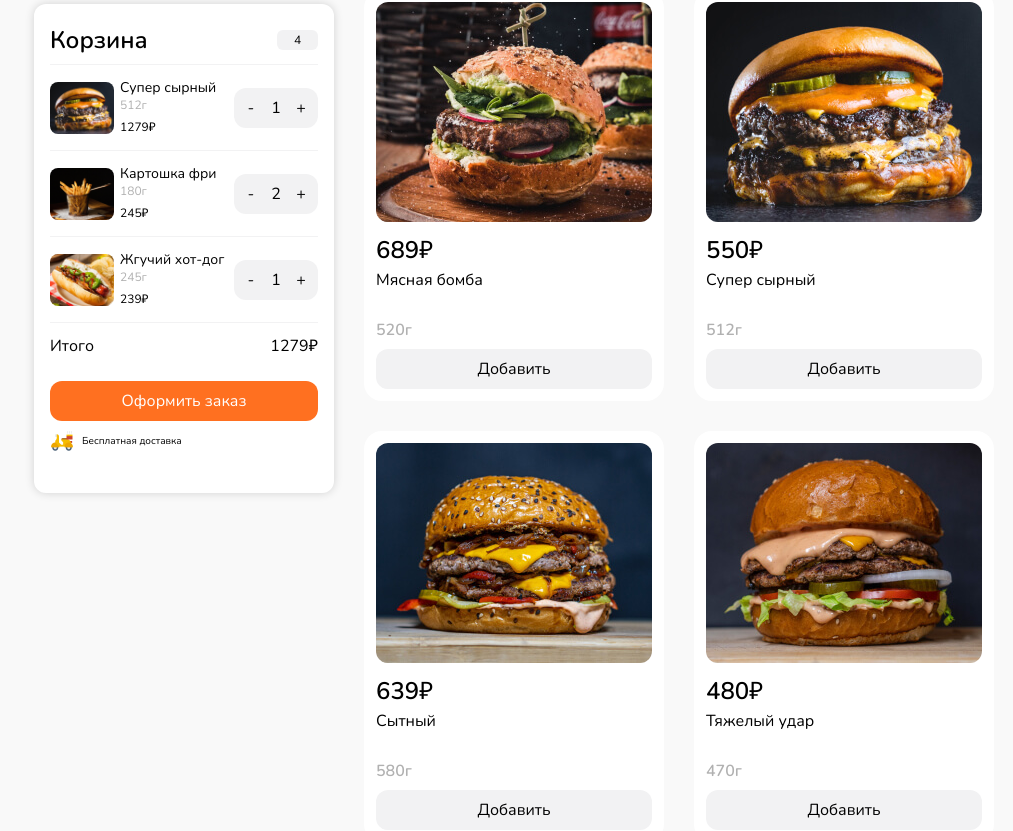
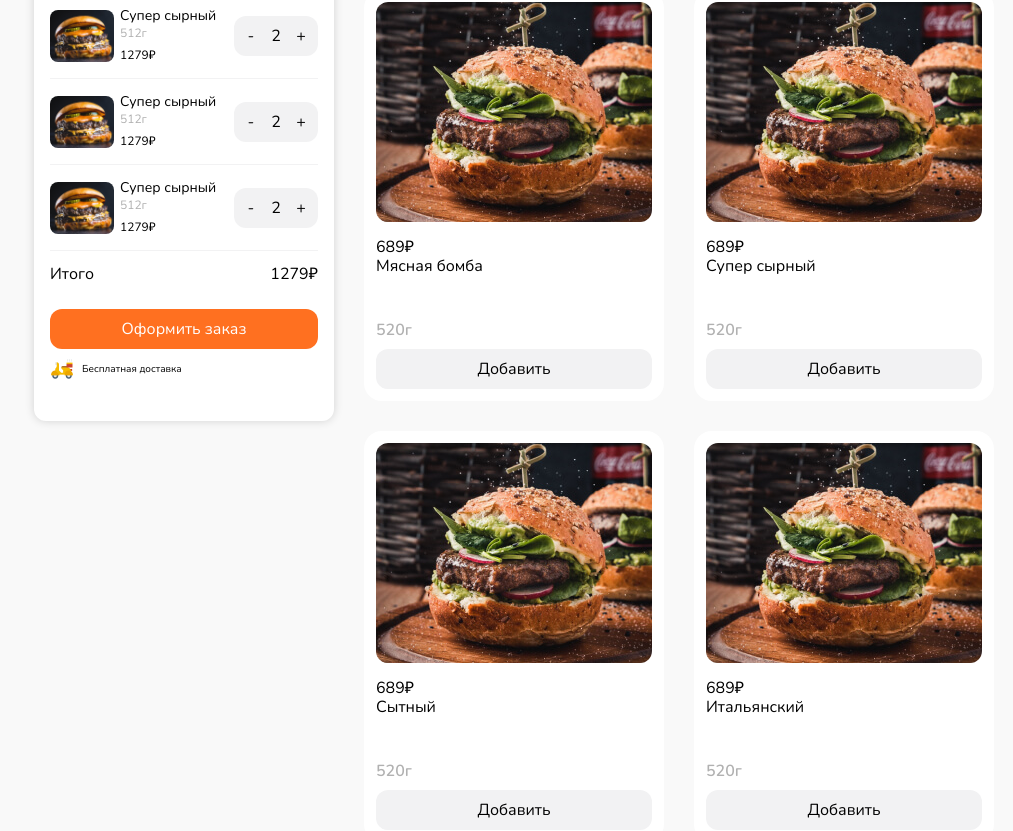
Before and after one commit to Mikisum/Delivery, a React (Vite) app: page / in a window 1280 px wide. Shown: the part 669-1500 px from the top of the page, without its empty margins (126-1139 px from the left). Built offline with nearby package versions, Linux system fonts and the light colour scheme.

Commit message:
feat: split into components catalog

```diff
--- a/src/components/Catalog/Catalog.jsx
+++ b/src/components/Catalog/Catalog.jsx
@@ -1,115 +1,33 @@
-import React from 'react'
-import { Layout } from '../Layout/Layout'
-import { Order } from '../Order/Order'
-import './catalog.css'
-import './product.css'
+import React from 'react';
+import { Layout } from '../Layout/Layout';
+import { Order } from '../Order/Order';
+import style from './Catalog.module.css';
+import { CatalogProguct } from './CatalogProduct/CatalogProguct';
+
+const goodsList = [
+  { title: 'Мясная бомба' },
+  { title: 'Супер сырный' },
+  { title: 'Сытный' },
+  { title: 'Итальянский' },
+  { title: 'Вечная классика' },
+  { title: 'Тяжелый удар' },
+];
 
 export const Catalog = () => {
   return (
-    <section className="catalog">
-      <Layout className="catalog__container">
+    <section className={style.catalog}>
+      <Layout className={style.container}>
         <Order />
 
-        <div className="catalog__wrapper">
-          <h2 className="catalog__title">Бургеры</h2>
-
-          <div className="catalog__wrap_list">
-            <ul className="catalog__list">
-              <li className="catalog__item">
-                <article className="product">
-                  <img src="../../src/assets/img/photo-5.jpg" alt="Мясная бомба" className="product__image" />
-
-                  <p className="product__price">689<span className="currency">₽</span></p>
-
-                  <h3 className="product__title">
-                    <button className="product__detail">Мясная бомба</button>
-                  </h3>
-
-                  <p className="product__weight">520г</p>
-
-                  <button className="product__add" type="button">Добавить</button>
-                </article>
-              </li>
-
-              <li className="catalog__item">
-                <article className="product">
-                  <img src="../../src/assets/img/photo-1.jpg" alt="Супер сырный" className="product__image" />
-
-                  <p className="product__price">550<span className="currency">₽</span></p>
-
-                  <h3 className="product__title">
-                    <button className="product__detail">Супер сырный</button>
-                  </h3>
-
-                  <p className="product__weight">512г</p>
-
-                  <button className="product__add" type="button">Добавить</button>
-                </article>
-              </li>
-
-              <li className="catalog__item">
-                <article className="product">
-                  <img src="../../src/assets/img/photo-3.jpg" alt="Сытный" className="product__image" />
-
-                  <p className="product__price">639<span className="currency">₽</span></p>
-
-                  <h3 className="product__title">
-                    <button className="product__detail">Сытный</button>
-                  </h3>
-
-                  <p className="product__weight">580г</p>
-
-                  <button className="product__add" type="button">Добавить</button>
-                </article>
-              </li>
-
-              <li className="catalog__item">
-                <article className="product">
-                  <img src="../../src/assets/img/photo.jpg" alt="Тяжелый удар" className="product__image" />
-
-                  <p className="product__price">480<span className="currency">₽</span></p>
-
-                  <h3 className="product__title">
-                    <button className="product__detail">Тяжелый удар</button>
-                  </h3>
-
-                  <p className="product__weight">470г</p>
-
-                  <button className="product__add" type="button">Добавить</button>
-                </article>
-              </li>
-
-              <li className="catalog__item">
-                <article className="product">
-                  <img src="../../src/assets/img/photo-2.jpg" alt="Вечная классика" className="product__image" />
-
-                  <p className="product__price">450<span className="currency">₽</span></p>
-
-                  <h3 className="product__title">
-                    <button className="product__detail">Вечная классика</button>
-                  </h3>
-
-                  <p className="product__weight">450г</p>
-
-                  <button className="product__add" type="button">Добавить</button>
-                </article>
-              </li>
-
-              <li className="catalog__item">
-                <article className="product">
-                  <img src="../../src/assets/img/photo-4.jpg" alt="Итальянский" className="product__image" />
-
-                  <p className="product__price">560<span className="currency">₽</span></p>
-
-                  <h3 className="product__title">
-                    <button className="product__detail">Итальянский</button>
-                  </h3>
-
-                  <p className="product__weight">510г</p>
-
-                  <button className="product__add" type="button">Добавить</button>
-                </article>
-              </li>
+        <div className={style.wrapper}>
+          <h2 className={style.title}>Бургеры</h2>
+          <div className={style.wrap_list}>
+            <ul className={style.list}>
+              {goodsList.map(item => (
+                <li className={style.item}>
+                  <CatalogProguct title={item.title} />
+                </li>
+              ))}
             </ul>
           </div>
         </div>
--- a/src/components/Catalog/catalog.css
+++ b/src/components/Catalog/Catalog.module.css
@@ -2,19 +2,19 @@
   margin-bottom: 80px;
 }
 
-.catalog__order {
+.order {
   min-height: 48px;
   margin-bottom: 30px;
 }
 
-.catalog__title {
+.title {
   font-weight: 600;
   font-size: 28px;
   line-height: 120%;
   margin-bottom: 16px;
 }
 
-.catalog__list {
+.list {
   display: grid;
   grid-template-columns: repeat(auto-fit, 145px);
   gap: 10px;
@@ -26,25 +26,25 @@
     margin-bottom: 100px;
   }
 
-  .catalog__container {
+  .container {
     display: flex;
     gap: 30px;
   }
 
-  .catalog__order {
+  .order {
     padding-top: 72px;
   }
 
-  .catalog__wrapper {
+  .wrapper {
     flex-grow: 1;
   }
 
-  .catalog__title {
+  .title {
     font-weight: 600;
     margin-bottom: 24px;
   }
 
-  .catalog__list {
+  .list {
     grid-template-columns: repeat(auto-fit, 300px);
     gap: 30px;
   }
--- /dev/null
+++ b/src/components/Catalog/CatalogProduct/CatalogProguct.jsx
@@ -0,0 +1,20 @@
+import React from 'react'
+import style from './CatalogProguct.module.css'
+
+export const CatalogProguct = ({ title }) => {
+  return (
+    <article className={style.product}>
+      <img src="../../src/assets/img/photo-5.jpg" alt={title} className={style.image} />
+
+      <p className="price">689<span className="currency">₽</span></p>
+
+      <h3 className={style.title}>
+        <button className={style.detail}>{title}</button>
+      </h3>
+
+      <p className={style.weight}>520г</p>
+
+      <button className={style.add} type="button">Добавить</button>
+    </article>
+  )
+}
--- a/src/components/Catalog/product.css
+++ b/src/components/Catalog/CatalogProduct/CatalogProguct.module.css
@@ -8,7 +8,7 @@
   position: relative;
 }
 
-.product__image {
+.image {
   width: 100%;
   height: 120px;
   object-fit: cover;
@@ -16,14 +16,14 @@
   margin-bottom: 10px;
 }
 
-.product__price {
+.price {
   font-weight: 600;
   font-size: 16px;
   line-height: 100%;
   margin-bottom: 4px;
 }
 
-.product__title {
+.title {
   font-weight: 400;
   font-size: 12px;
   line-height: 130%;
@@ -31,16 +31,16 @@
   margin-bottom: 4px;
 }
 
-.product__detail {
+.detail {
   outline: none;
 }
 
-.product__detail:focus-visible,
-.product__detail:hover {
+.detail:focus-visible,
+.detail:hover {
   color: #F86310;
 }
 
-.product__detail:after {
+.detail:after {
   content: '';
   position: absolute;
   inset: 0;
@@ -49,11 +49,11 @@
   border-radius: 12px;
 }
 
-.product__detail:focus-visible:after {
+.detail:focus-visible:after {
   outline-color: #F86310;
 }
 
-.product__weight {
+.weight {
   font-weight: 600;
   font-size: 12px;
   line-height: 130%;
@@ -61,7 +61,7 @@
   margin-bottom: 7px;
 }
 
-.product__add {
+.add {
   background: #F2F2F3;
   border-radius: 8px;
   width: 100%;
@@ -72,19 +72,19 @@
   transition: transform .1s ease, background-color .3s ease-in-out;
 }
 
-.product__add:hover {
+.add:hover {
   background-color: #FFAB08;
 }
 
-.product__add:focus-visible {
+.add:focus-visible {
   background-color: #F86310;
 }
 
-.product__add:active {
+.add:active {
   transform: translate(1px, 2px)
 }
 
-.product__add:disabled {
+.add:disabled {
   background-color: #F9F9F9;
   color: #ACACAC;
 }
@@ -96,27 +96,27 @@
     min-height: 411px;
   }
 
-  .product__image {
+  .image {
     height: 220px;
     border-radius: 12px;
     margin-bottom: 16px;
   }
 
-  .product__price {
+  .price {
     font-size: 24px;
     margin-bottom: 8px;
   }
 
-  .product__title {
+  .title {
     font-size: 16px;
   }
 
-  .product__weight {
+  .weight {
     font-size: 16px;
     margin-bottom: 8px;
   }
 
-  .product__add {
+  .add {
     border-radius: 12px;
     font-size: 16px;
     padding: 12px;
--- /dev/null
+++ b/src/components/Count/Count.jsx
@@ -0,0 +1,12 @@
+import React from 'react'
+import style from './Count.module.css'
+
+export const Count = ({ count }) => {
+  return (
+    <div className={style.count}>
+      <button className={style.minus}>-</button>
+      <p className={style.amount}>{count}</p>
+      <button className={style.plus}>+</button>
+    </div>
+  )
+}
--- a/src/components/Order/count.css
+++ b/src/components/Count/Count.module.css
@@ -12,11 +12,11 @@
   line-height: 16px;
 }
 
-.count__minus {
+.minus {
   width: 8px;
 }
 
-.count__plus {
+.plus {
   width: 8px;
 }
 
@@ -31,11 +31,11 @@
     line-height: 22px;
   }
 
-  .count__minus {
+  .minus {
     width: 10px;
   }
 
-  .count__plus {
+  .plus {
     width: 10px;
   }
 }
--- a/src/components/Order/Order.jsx
+++ b/src/components/Order/Order.jsx
@@ -1,94 +1,39 @@
 import React from 'react'
-import './count.css'
-import './goods.css'
-import './order.css'
+import { OrderGoods } from '../OrderGoods/OrderGoods'
+import style from './Order.module.css'
+
+const orderList = [
+  'Супер сырный', 'Кфртошка фри', 'Жгучий хот-дог'
+]
 
 export const Order = () => {
   return (
-    <div className="catalog__order order">
-      <section className="order__wrapper">
-        <div className="order__header" tabIndex="0" role="button">
-          <h2 className="order__title">Корзина</h2>
+    <div className={style.order}>
+      <section className={style.wrapper}>
+        <div className={style.header} tabIndex="0" role="button">
+          <h2 className={style.title}>Корзина</h2>
 
-          <span className="order__count">4</span>
+          <span className={style.count}>4</span>
         </div>
 
-        <div className="order__wrap_list">
-          <ul className="order__list">
-            <li className="order__item">
-              <img className="order__image" src="../../src/assets/img/burger_1.jpg" alt="Супер сырный" />
-
-              <div className="order__goods goods">
-                <h3 className="goods__title">Супер сырный</h3>
-
-                <p className="goods__weight">512г</p>
-
-                <p className="goods__price">1279
-                  <span className="currency">₽</span>
-                </p>
-              </div>
-
-              <div className="count">
-                <button className="count__minus">-</button>
-                <p className="count__amount">1</p>
-                <button className="count__plus">+</button>
-              </div>
-            </li>
-
-            <li className="order__item">
-              <img className="order__image" src="../../src/assets/img/free_1.jpg" alt="Картошка фри" />
-
-              <div className="order__goods goods">
-                <h3 className="goods__title">Картошка фри</h3>
-
-                <p className="goods__weight">180г</p>
-
-                <p className="goods__price">245
-                  <span className="currency">₽</span>
-                </p>
-              </div>
-
-              <div className="count">
-                <button className="count__minus">-</button>
-                <p className="count__amount">2</p>
-                <button className="count__plus">+</button>
-              </div>
-            </li>
-
-            <li className="order__item">
-              <img className="order__image" src="../../src/assets/img/hot-dog_1.jpg" alt="Жгучий хот-дог" />
-
-              <div className="order__goods goods">
-                <h3 className="goods__title">Жгучий хот-дог</h3>
-
-                <p className="goods__weight">245г</p>
-
-                <p className="goods__price">239
-                  <span className="currency">₽</span>
-                </p>
-              </div>
-
-              <div className="count">
-                <button className="count__minus">-</button>
-                <p className="count__amount">1</p>
-                <button className="count__plus">+</button>
-              </div>
-            </li>
+        <div className={style.wrap_list}>
+          <ul className={style.list}>
+            {orderList.map(item => <OrderGoods title={item.title} />)}
           </ul>
 
-          <div className="order__total">
+          <div className={style.total}>
             <p>Итого</p>
             <p>
-              <span className="order__amount">1279</span>
-              <span className="currency">₽</span>
+              <span className={style.amount}>1279</span>
+              <span className={style.currency}>₽</span>
             </p>
           </div>
 
-          <button className="order__submit">Оформить заказ</button>
+          <button className={style.submit}>Оформить заказ</button>
 
-          <div className="order__apeal">
-            <p className="order__text">Бесплатная доставка</p>
-            <button className="order__close">Свернуть</button>
+          <div className={style.apeal}>
+            <p className={style.text}>Бесплатная доставка</p>
+            <button className={style.close}>Свернуть</button>
           </div>
         </div>
       </section>
--- a/src/components/Order/order.css
+++ b/src/components/Order/Order.module.css
@@ -2,7 +2,7 @@
   position: relative;
 }
 
-.order__wrapper {
+.wrapper {
   position: absolute;
   left: 0;
   top: 0;
@@ -13,14 +13,14 @@
   padding: 16px 10px;
 }
 
-.order__header {
+.header {
   display: flex;
   justify-content: space-between;
   align-items: center;
   outline: none;
 }
 
-.order__header:after {
+.header:after {
   content: '';
   position: absolute;
   outline: 3px solid transparent;
@@ -29,21 +29,21 @@
   pointer-events: none;
 }
 
-.order__header:focus-visible:after {
+.header:focus-visible:after {
   outline-color: #FFAB08;
 }
 
-.order_open .order__header {
+.order_open .header {
   margin-bottom: 8px;
 }
 
-.order__title {
+.title {
   font-weight: 600;
   font-size: 16px;
   line-height: 100%;
 }
 
-.order__count {
+.count {
   display: flex;
   align-items: center;
   justify-content: center;
@@ -56,37 +56,19 @@
   border-radius: 6px;
 }
 
-.order__wrap_list {
+.wrap_list {
   display: none;
 }
 
-.order_open .order__wrap_list {
+.order_open .wrap_list {
   display: block;
 }
 
-.order__list {
+.list {
   margin-bottom: 13px;
 }
 
-.order__item {
-  display: flex;
-  align-items: center;
-  gap: 6px;
-  padding: 10px 0;
-  border-bottom: 1px solid #F2F2F3;
-}
-
-.order__item:first-child {
-  border-top: 1px solid #F2F2F3;
-}
-
-.order__image {
-  width: 64px;
-  height: 52px;
-  border-radius: 8px;
-}
-
-.order__total {
+.total {
   display: flex;
   align-items: center;
   justify-content: space-between;
@@ -96,7 +78,7 @@
   margin-bottom: 19px;
 }
 
-.order__submit {
+.submit {
   width: 100%;
   padding: 9px;
   background: #FF7020;
@@ -108,13 +90,13 @@
   margin-bottom: 8px;
 }
 
-.order__apeal {
+.apeal {
   display: flex;
   align-items: center;
   justify-content: space-between;
 }
 
-.order__text {
+.text {
   font-weight: 400;
   font-size: 10px;
   line-height: 24px;
@@ -122,14 +104,14 @@
   background: url('../../assets/img/delivery.png') left/24px no-repeat;
 }
 
-.order__close {
+.close {
   font-weight: 400;
   font-size: 10px;
   line-height: 14px;
   color: #B1B1B1;
 }
 
-.order__empty {
+.empty {
   font-weight: 400;
   font-size: 16px;
   line-height: 130%;
@@ -151,50 +133,46 @@
     width: 300px;
   }
 
-  .order__wrapper {
+  .wrapper {
     position: unset;
     padding: 24px 16px;
   }
 
-  .order__header {
+  .header {
     margin-bottom: 12px;
     pointer-events: none;
   }
 
-  .order__header:after {
+  .header:after {
     content: none;
   }
 
-  .order__title {
+  .title {
     font-size: 24px;
   }
 
 
-  .order__count {
+  .count {
     width: 41px;
     height: 20px;
     font-size: 12px;
   }
 
-  .order__item {
-    padding: 15px 0;
-  }
-
-  .order__wrap_list {
+  .wrap_list {
     display: block;
     margin-bottom: 16px;
   }
 
-  .order__close {
+  .close {
     display: none;
   }
 
-  .order__total {
+  .total {
     font-size: 16px;
     margin-bottom: 24px;
   }
 
-  .order__submit {
+  .submit {
     padding: 1px;
     height: 40px;
     border-radius: 12px;
@@ -202,7 +180,7 @@
     margin-bottom: 8px;
   }
 
-  .order__apeal {
+  .apeal {
     font-size: 12px;
   }
 }
--- a/src/components/Order/goods.css
+++ /dev/null
@@ -1,17 +0,0 @@
-.goods {
-  flex-grow: 1;
-  font-weight: 400;
-  font-size: 12px;
-  line-height: 16px;
-}
-
-.goods__title {
-  font-weight: 400;
-  margin-bottom: 1px;
-
-}
-
-.goods__weight {
-  color: #B1B1B1;
-  margin-bottom: 6px;
-}
--- /dev/null
+++ b/src/components/OrderGoods/OrderGoods.jsx
@@ -0,0 +1,23 @@
+import React from 'react'
+import { Count } from '../Count/Count'
+import style from './OrderGoods.module.css'
+
+export const OrderGoods = () => {
+  return (
+    <li className={style.item}>
+      <img className={style.image} src="../../src/assets/img/burger_1.jpg" alt="Супер сырный" />
+
+      <div className={style.goods}>
+        <h3 className={style.title}>Супер сырный</h3>
+
+        <p className={style.weight}>512г</p>
+
+        <p className={style.price}>1279
+          <span className={style.currency}>₽</span>
+        </p>
+      </div>
+
+      <Count count={2} />
+    </li>
+  )
+}
--- /dev/null
+++ b/src/components/OrderGoods/OrderGoods.module.css
@@ -0,0 +1,41 @@
+.item {
+  display: flex;
+  align-items: center;
+  gap: 6px;
+  padding: 10px 0;
+  border-bottom: 1px solid #F2F2F3;
+}
+
+.item:first-child {
+  border-top: 1px solid #F2F2F3;
+}
+
+.goods {
+  flex-grow: 1;
+  font-weight: 400;
+  font-size: 12px;
+  line-height: 16px;
+}
+
+.image {
+  width: 64px;
+  height: 52px;
+  border-radius: 8px;
+}
+
+.title {
+  font-weight: 400;
+  margin-bottom: 1px;
+
+}
+
+.weight {
+  color: #B1B1B1;
+  margin-bottom: 6px;
+}
+
+@media (min-width: 1024px) {
+  .item {
+    padding: 15px 0;
+  }
+}
```
